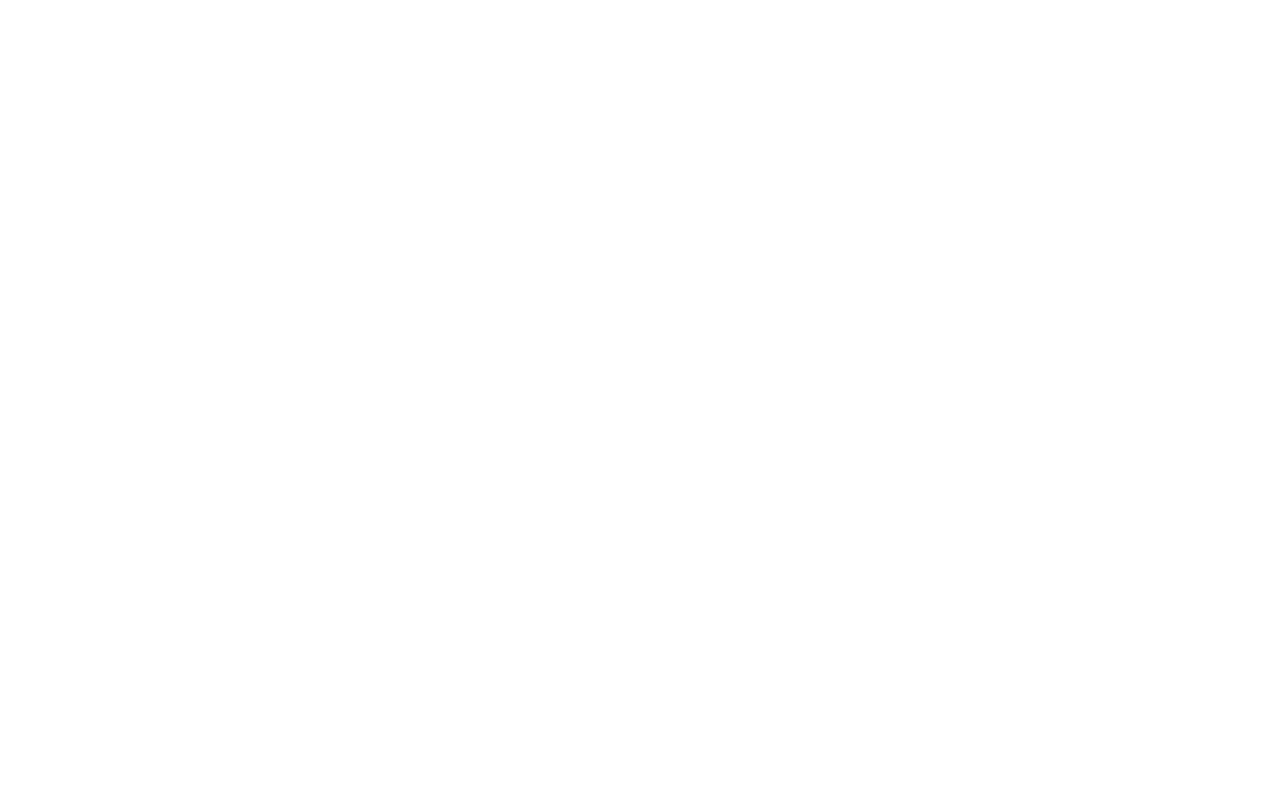
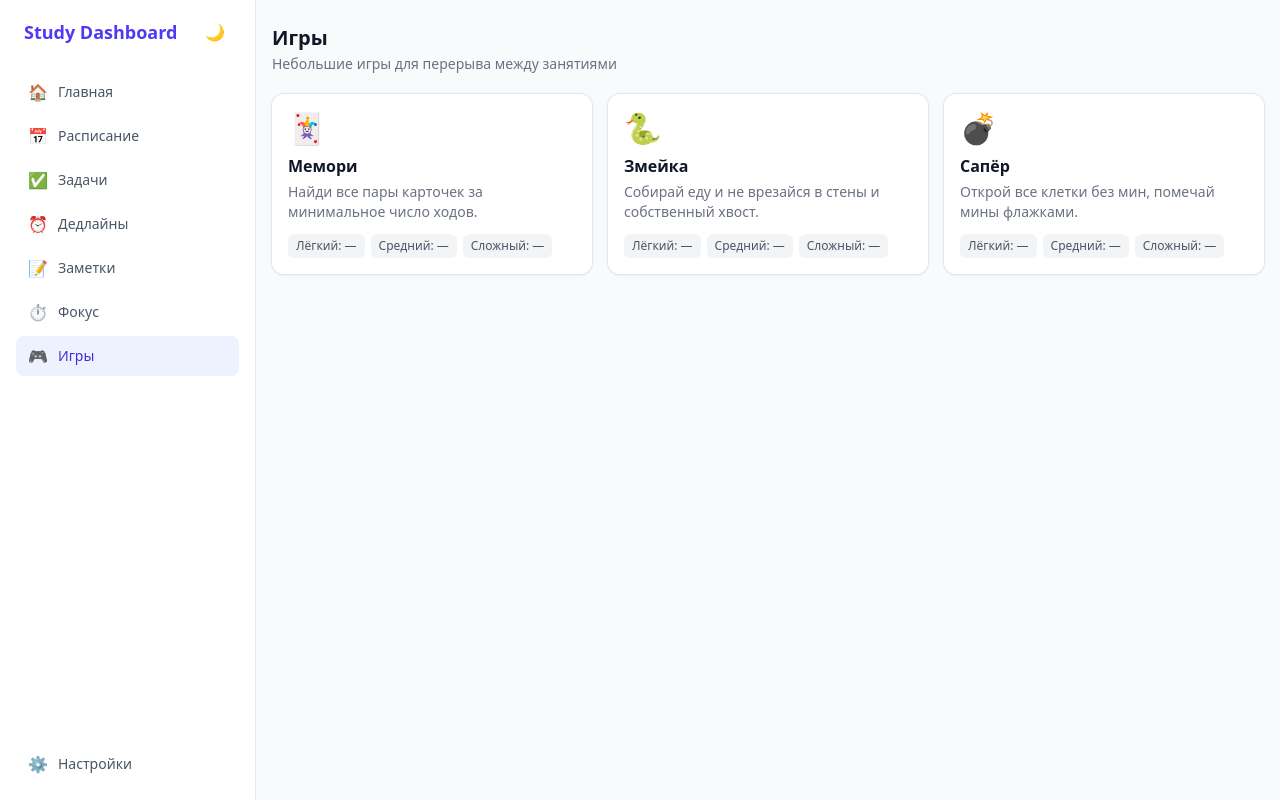
Before and after one commit to Raviil-IV/study-dashboard, a React (Vite) app: page /games in a window 1280 px wide. Before the commit this address had no page. Built offline with nearby package versions, Linux system fonts and the light colour scheme.

Commit message:
Add games hub page and navigation

```diff
--- a/src/App.tsx
+++ b/src/App.tsx
@@ -7,6 +7,10 @@
 import NotesPage from './pages/NotesPage'
 import FocusPage from './pages/FocusPage'
 import SettingsPage from './pages/SettingsPage'
+import GamesPage from './pages/GamesPage'
+import MemoryPage from './pages/MemoryPage'
+import SnakePage from './pages/SnakePage'
+import MinesweeperPage from './pages/MinesweeperPage'
 
 export default function App() {
   return (
@@ -18,6 +22,10 @@
         <Route path="deadlines" element={<DeadlinesPage />} />
         <Route path="notes" element={<NotesPage />} />
         <Route path="focus" element={<FocusPage />} />
+        <Route path="games" element={<GamesPage />} />
+        <Route path="games/memory" element={<MemoryPage />} />
+        <Route path="games/snake" element={<SnakePage />} />
+        <Route path="games/minesweeper" element={<MinesweeperPage />} />
         <Route path="settings" element={<SettingsPage />} />
       </Route>
     </Routes>
--- /dev/null
+++ b/src/components/games/GameCard.tsx
@@ -0,0 +1,41 @@
+import { Link } from 'react-router-dom'
+import { DIFFICULTY_LABELS, type GameDifficulty, type GameId } from '../../lib/games/types'
+
+const RECORD_UNITS: Record<GameId, string> = {
+  memory: 'ходов',
+  snake: 'очков',
+  minesweeper: 'сек',
+}
+
+interface GameInfo {
+  id: GameId
+  title: string
+  icon: string
+  description: string
+}
+
+export default function GameCard({ game, records }: { game: GameInfo; records: Partial<Record<GameDifficulty, number>> }) {
+  return (
+    <Link
+      to={`/games/${game.id}`}
+      className="block rounded-xl bg-white p-4 shadow-sm ring-1 ring-gray-200 transition hover:shadow-md dark:bg-gray-900 dark:ring-gray-800"
+    >
+      <div className="mb-2 text-3xl">{game.icon}</div>
+      <h3 className="text-base font-bold text-gray-900 dark:text-gray-100">{game.title}</h3>
+      <p className="mt-1 text-sm text-gray-500 dark:text-gray-400">{game.description}</p>
+      <div className="mt-3 flex flex-wrap gap-1.5">
+        {(['easy', 'medium', 'hard'] as const).map((d) => {
+          const record = records[d]
+          return (
+            <span
+              key={d}
+              className="rounded-md bg-gray-100 px-2 py-1 text-xs text-gray-600 dark:bg-gray-800 dark:text-gray-300"
+            >
+              {DIFFICULTY_LABELS[d]}: {record === undefined ? '—' : `${record} ${RECORD_UNITS[game.id]}`}
+            </span>
+          )
+        })}
+      </div>
+    </Link>
+  )
+}
--- a/src/lib/constants.ts
+++ b/src/lib/constants.ts
@@ -35,6 +35,7 @@
   { to: '/deadlines', label: 'Дедлайны', icon: '⏰' },
   { to: '/notes', label: 'Заметки', icon: '📝' },
   { to: '/focus', label: 'Фокус', icon: '⏱️' },
+  { to: '/games', label: 'Игры', icon: '🎮' },
 ]
 
 export const STORAGE_KEYS = {
--- /dev/null
+++ b/src/pages/GamesPage.tsx
@@ -0,0 +1,24 @@
+import { useStore } from '../store/useStore'
+import PageHeader from '../components/ui/PageHeader'
+import GameCard from '../components/games/GameCard'
+import type { GameId } from '../lib/games/types'
+
+const GAMES: { id: GameId; title: string; icon: string; description: string }[] = [
+  { id: 'memory', title: 'Мемори', icon: '🃏', description: 'Найди все пары карточек за минимальное число ходов.' },
+  { id: 'snake', title: 'Змейка', icon: '🐍', description: 'Собирай еду и не врезайся в стены и собственный хвост.' },
+  { id: 'minesweeper', title: 'Сапёр', icon: '💣', description: 'Открой все клетки без мин, помечай мины флажками.' },
+]
+
+export default function GamesPage() {
+  const gameRecords = useStore((s) => s.gameRecords)
+  return (
+    <div>
+      <PageHeader title="Игры" subtitle="Небольшие игры для перерыва между занятиями" />
+      <div className="grid grid-cols-1 gap-4 sm:grid-cols-2 lg:grid-cols-3">
+        {GAMES.map((g) => (
+          <GameCard key={g.id} game={g} records={gameRecords[g.id] ?? {}} />
+        ))}
+      </div>
+    </div>
+  )
+}
--- /dev/null
+++ b/src/pages/MemoryPage.tsx
@@ -0,0 +1,3 @@
+export default function MemoryPage() {
+  return <div>Мемори</div>
+}
--- /dev/null
+++ b/src/pages/MinesweeperPage.tsx
@@ -0,0 +1,3 @@
+export default function MinesweeperPage() {
+  return <div>Сапёр</div>
+}
--- /dev/null
+++ b/src/pages/SnakePage.tsx
@@ -0,0 +1,3 @@
+export default function SnakePage() {
+  return <div>Змейка</div>
+}
```
Also changed, not shown: 1 other file (tests, documents, lock files or other folders).
